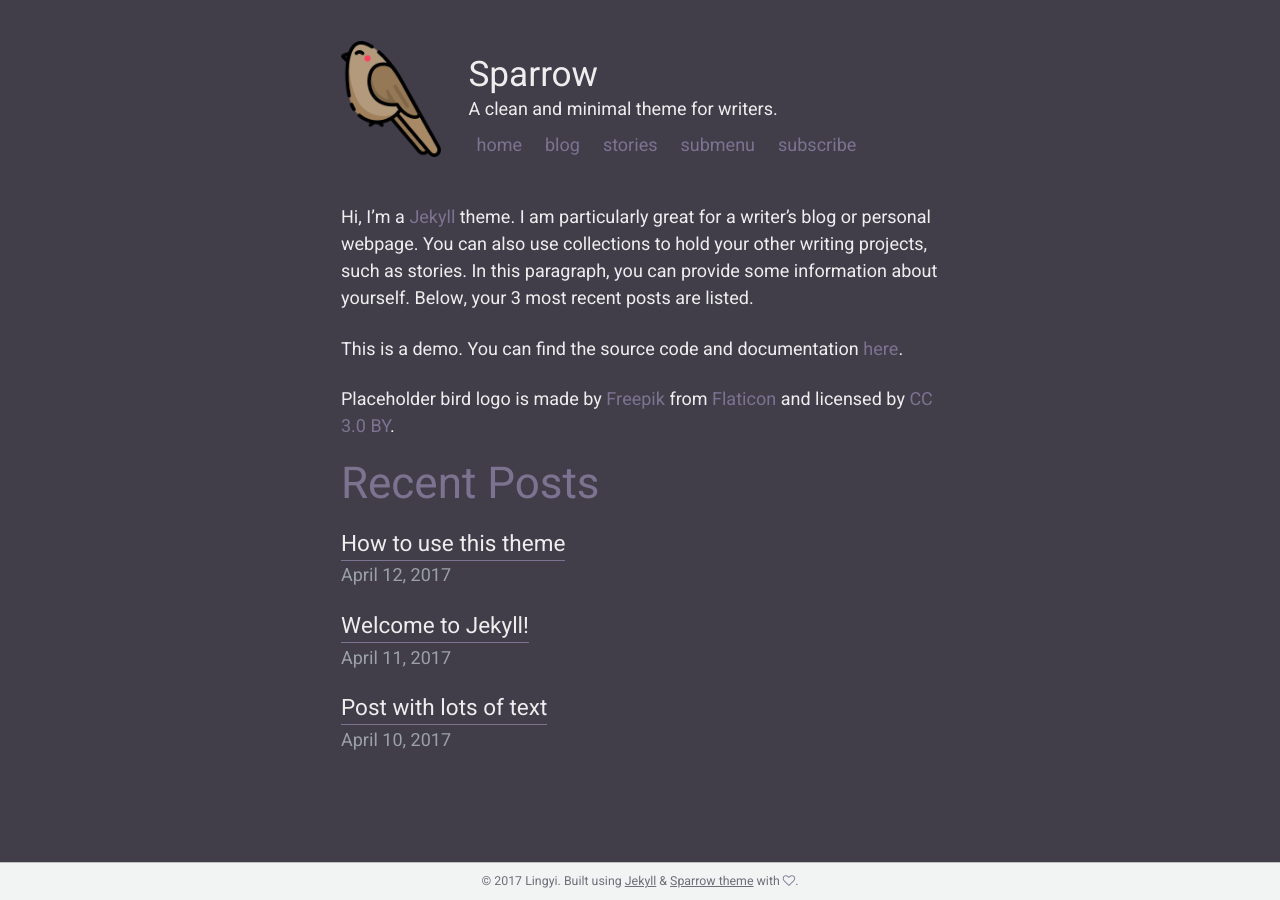
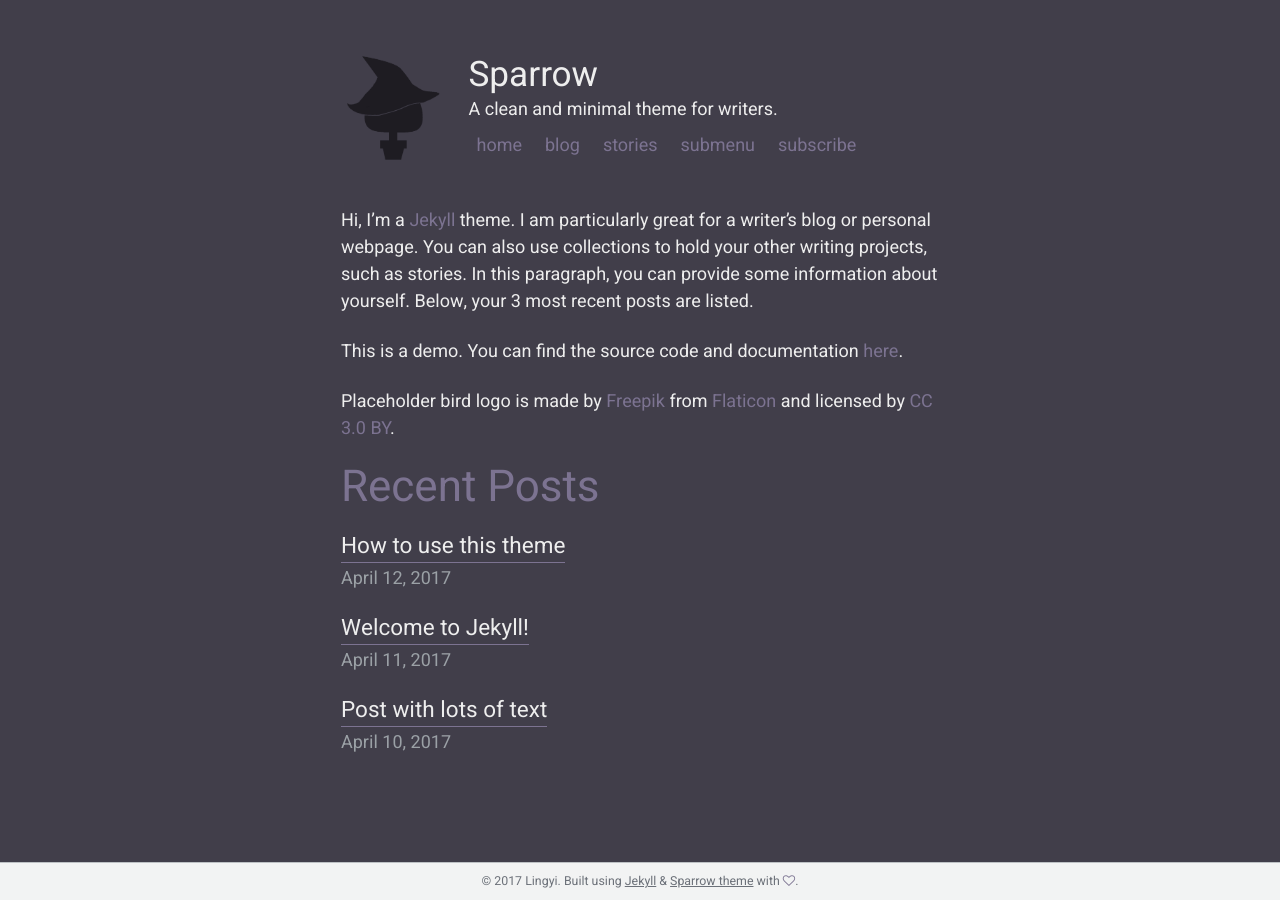
Before and after one commit to BarrelTitor/main, a Jekyll site: the page built from index.md, in a window 1280 px wide. Built offline with Jekyll 4.4.1, drawn with Linux system fonts in a browser that asks for light colours.

Commit message:
Update _config.yml

```diff
--- a/_config.yml
+++ b/_config.yml
@@ -4,8 +4,8 @@ locale                   : "en"
 title                    : "Sparrow"
 title_separator          : "-"
 description              : "A clean and minimal theme for writers."
-favicon                  : "/assets/images/bird.png"
-avatar                   : "/assets/images/bird.png"
+favicon                  : "/assets/images/wych.png"
+avatar                   : "/assets/images/wych.png"
 url                      : "https://wychwit.ch" # the base hostname & protocol for your site e.g. "https://mmistakes.github.io"
 baseurl                  : "/stories" # the subpath of your site, e.g. "/blog" leave blank if no subpath
 
```
